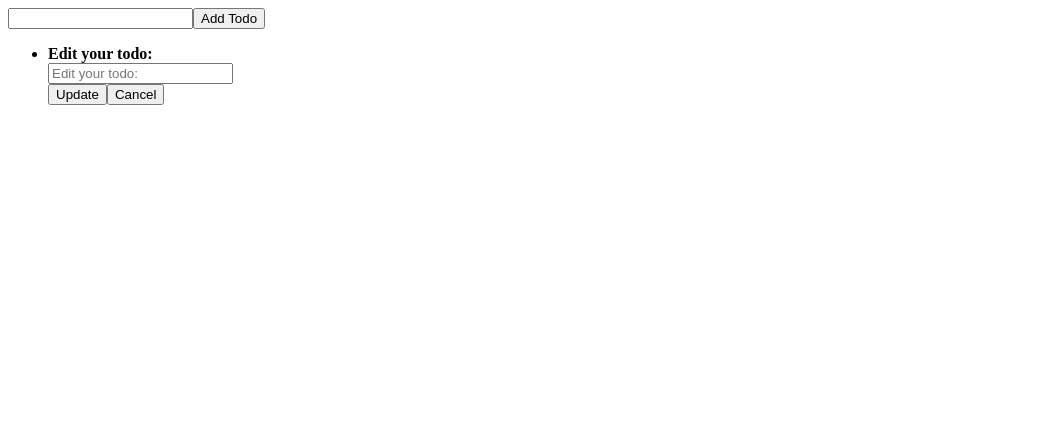
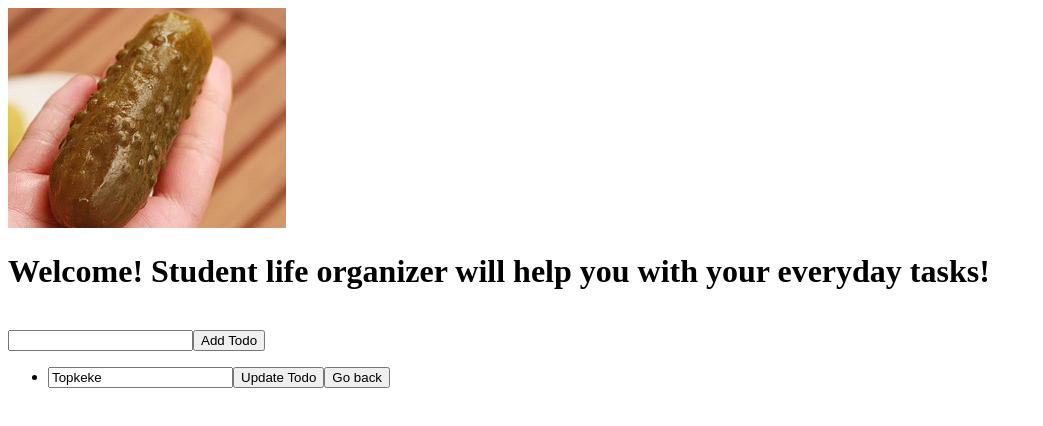
Before and after one commit to FrozenTear7/student-life-organizer, a React (Create React App) app: page / in a window 1280 px wide. Both pictures are taken after a click on the button "Edit". Shown: the top 426 px of the page, without its empty margins (0-1043 px from the left). Built offline with nearby package versions, Linux system fonts and the light colour scheme.

Commit message:
Working details, editing, deleting.

```diff
--- a/public/index.html
+++ b/public/index.html
@@ -19,7 +19,7 @@
       work correctly both with client-side routing and a non-root public URL.
       Learn how to configure a non-root public URL by running `npm run build`.
     -->
-    <title>React App</title>
+    <title>Student life</title>
   </head>
   <body>
     <noscript>
--- a/src/components/App.js
+++ b/src/components/App.js
@@ -3,7 +3,12 @@ import AddTodoContainer from '../containers/AddTodoContainer'
 import TodoListContainer from '../containers/TodoListContainer'
 
 const App = () => (
-    <div>
+    <div className='container-fluid'>
+        <div className='text-center'>
+            <img src='logo.png' alt='Logo Student Life' />
+            <h1>Welcome! Student life organizer will help you with your everyday tasks!</h1>
+        </div>
+        <br />
         <AddTodoContainer />
         <TodoListContainer />
     </div>
--- a/src/components/TodoList.js
+++ b/src/components/TodoList.js
@@ -1,20 +1,10 @@
 import React from 'react'
-import { Field, reduxForm } from 'redux-form'
-import renderField from './renderField'
-import { updateTodo } from '../actions/index'
 import { connect } from 'react-redux'
-const alertStyle = 'alert alert-danger mt-2 p-2 pl-3'
+import { updateTodo, editTodo } from '../actions/index'
 
-const required = (value) =>
-    !value
-        ? <div className={alertStyle}>Required</div>
-        : undefined
+let input
 
-const validateAndEditWorker = (values, dispatch, props) => {
-    return dispatch(updateTodo(props.id, values))
-}
-
-let TodoList = ({ handleSubmit, reset, submitting, todos, onTodoEdit, onTodoDelete, onTodoComplete, onTodoUpdate }) => (
+let TodoList = ({ dispatch, onTodoSubmit, todos, onTodoEdit, onTodoDelete, onTodoComplete }) => (
     <ul>
     { todos.map(todo => {
         if(!todo.edit) {
@@ -25,7 +15,7 @@ let TodoList = ({ handleSubmit, reset, submitting, todos, onTodoEdit, onTodoDele
                 >
                     <div className='container'>
                         {todo.text}
-
+                        <br/>
                         <button
                             onClick={() => onTodoEdit(todo.id)}
                             className='btn btn-secondary'
@@ -50,29 +40,29 @@ let TodoList = ({ handleSubmit, reset, submitting, todos, onTodoEdit, onTodoDele
         } else {
             return (
                 <li className='list-group-item' key={todo.id}>
-                    <form onSubmit={handleSubmit(validateAndEditWorker)}>
-                        <Field
-                            name='todoText'
-                            type='text'
-                            component={renderField}
-                            label='Edit your todo:'
-                            validate={[required]}
-                        />
-                        <div>
-                            <button
-                                type='submit'
-                                className='btn btn-primary'
-                                disabled={submitting}
-                            >
-                                Update
+                    <form onSubmit={e => {
+                        e.preventDefault()
+                        if (!input.value.trim()) {
+                            return
+                        }
+                        dispatch(updateTodo(todo.id, input.value))
+                        dispatch(editTodo(todo.id))
+                        input.value = ''
+                    }}>
+                        <input
+                            value={todo.text}
+                            ref={node => {
+                            input = node
+                        }} />
+                        <button type="submit">
+                            Update Todo
                         </button>
                         <button
                             onClick={() => onTodoEdit(todo.id)}
                             className='btn btn-secondary'
                         >
-                                Cancel
+                            Go back
                         </button>
-                        </div>
                     </form>
                 </li>
             )
@@ -83,6 +73,4 @@ let TodoList = ({ handleSubmit, reset, submitting, todos, onTodoEdit, onTodoDele
 
 TodoList = connect()(TodoList)
 
-export default reduxForm({
-    form: 'TodoList'
-})(TodoList)
+export default TodoList
--- a/src/components/renderField.js
+++ /dev/null
@@ -1,15 +0,0 @@
-import React from 'react'
-
-const renderField = ({ input, label, type, meta: { touched, error, invalid, warning } }) => (
-    <div className={`form-group ${touched && invalid ? 'has-error' : ''}`}>
-        <label className='control-label text'><strong>{label}</strong></label>
-        <div>
-            <input {...input} className='form-control' placeholder={label} type={type} />
-            <div className='help-block'>
-                {touched && ((error && <span>{error}</span>) || (warning && <span>{warning}</span>))}
-            </div>
-        </div>
-    </div>
-)
-
-export default renderField
--- a/src/containers/TodoListContainer.js
+++ b/src/containers/TodoListContainer.js
@@ -1,6 +1,6 @@
 import { connect } from 'react-redux'
 import TodoList from '../components/TodoList'
-import { deleteTodo, toggleTodo, editTodo, updateTodo } from '../actions/index'
+import { deleteTodo, toggleTodo, editTodo } from '../actions/index'
 
 const mapStateToProps = (state) => ({
     todos: state.todos.todos
@@ -10,7 +10,6 @@ const mapDispatchToProps = (dispatch) => ({
     onTodoDelete: (id) => dispatch(deleteTodo(id)),
     onTodoComplete: (id) => dispatch(toggleTodo(id)),
     onTodoEdit: (id) => dispatch(editTodo(id)),
-    onTodoUpdate: (id, values) => dispatch(updateTodo(id, values))
 })
 
 export default connect(mapStateToProps, mapDispatchToProps)(TodoList)
--- /dev/null
+++ b/src/styles/index.css
@@ -0,0 +1,7 @@
+@import '~bootstrap/dist/css/bootstrap.css';
+
+body {
+  margin: 0;
+  padding: 0;
+  font-family: sans-serif;
+}
```
Also changed, not shown: public/logo.png (added), public/manifest.json, 1 other file (tests, documents, lock files or other folders). Lines whose indentation alone changed are shown as unchanged.
